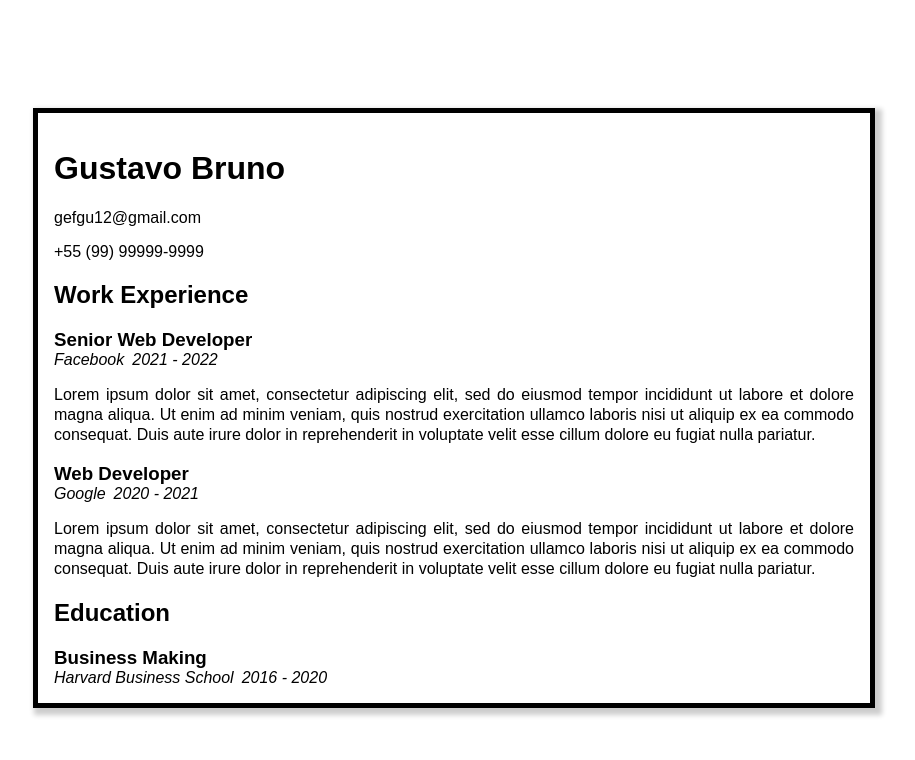
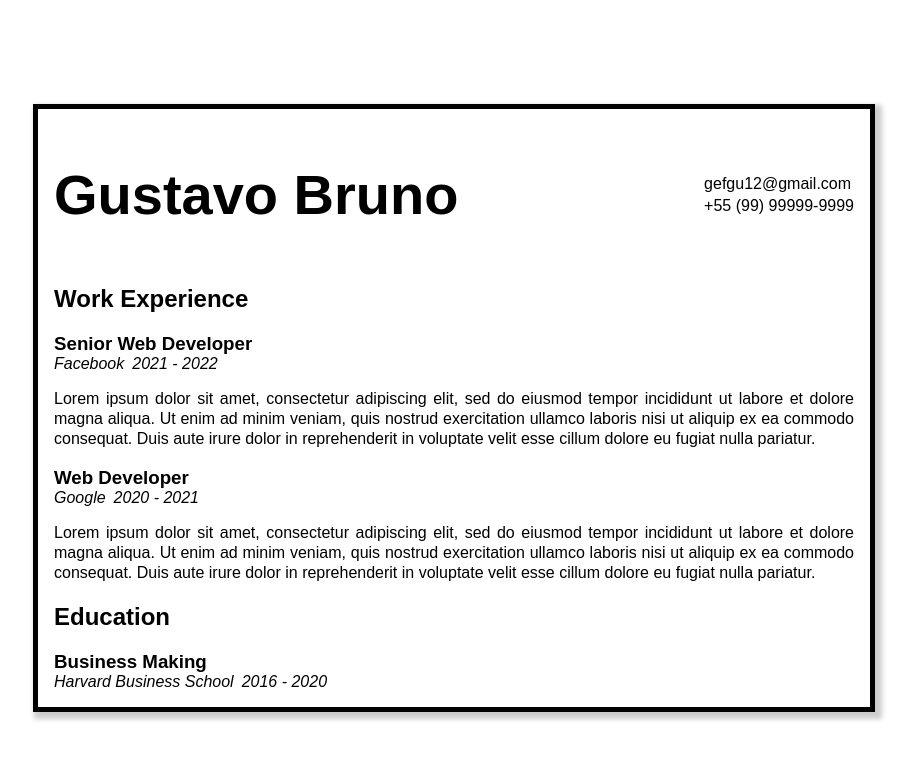
Before and after one commit to gefgu/cv-application, a React (Create React App) app: page / in a window 1280 px wide. Shown: the top 760 px of the page, without its empty margins (186-1101 px from the left). Built offline with nearby package versions, Linux system fonts and the light colour scheme.

Commit message:
Add heading positioning

```diff
--- a/src/components/General.js
+++ b/src/components/General.js
@@ -1,13 +1,16 @@
 import React, { Component } from "react";
+import "../styles/general.css";
 
 class General extends Component {
   render() {
     const { name, email, phone } = this.props.data;
     return (
-      <div>
+      <div className="general-data">
         <h1>{name}</h1>
-        <p>{email}</p>
-        <p>{phone}</p>
+        <div className="contact-info">
+          <p>{email}</p>
+          <p>{phone}</p>
+        </div>
       </div>
     );
   }
--- /dev/null
+++ b/src/styles/general.css
@@ -0,0 +1,13 @@
+.general-data {
+  display: flex;
+  justify-content: space-between;
+  align-items: center;
+}
+
+.general-data h1 {
+  font-size: 3.5rem;
+}
+
+.contact-info p {
+  margin: 4px 0;
+}
```
